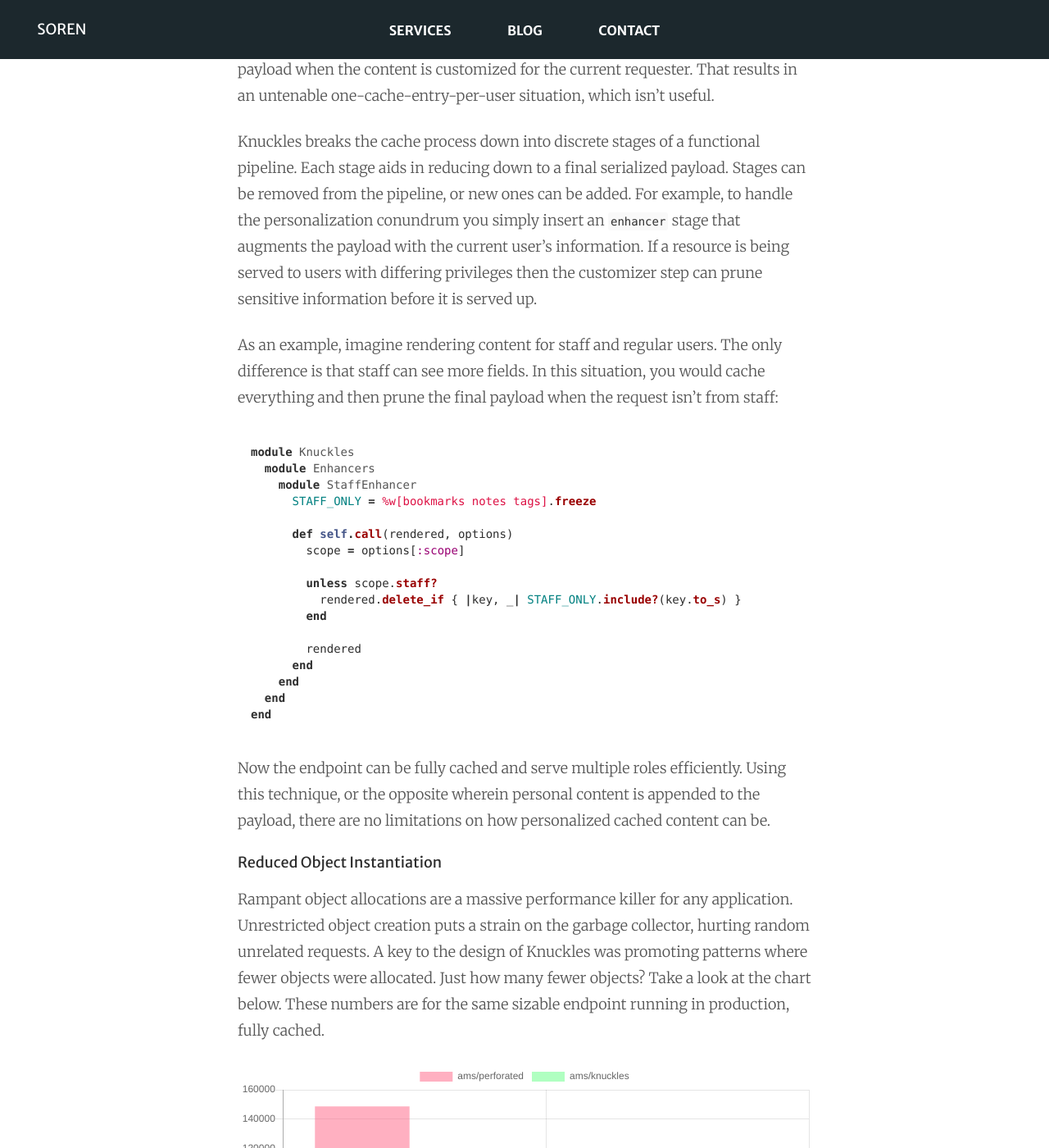
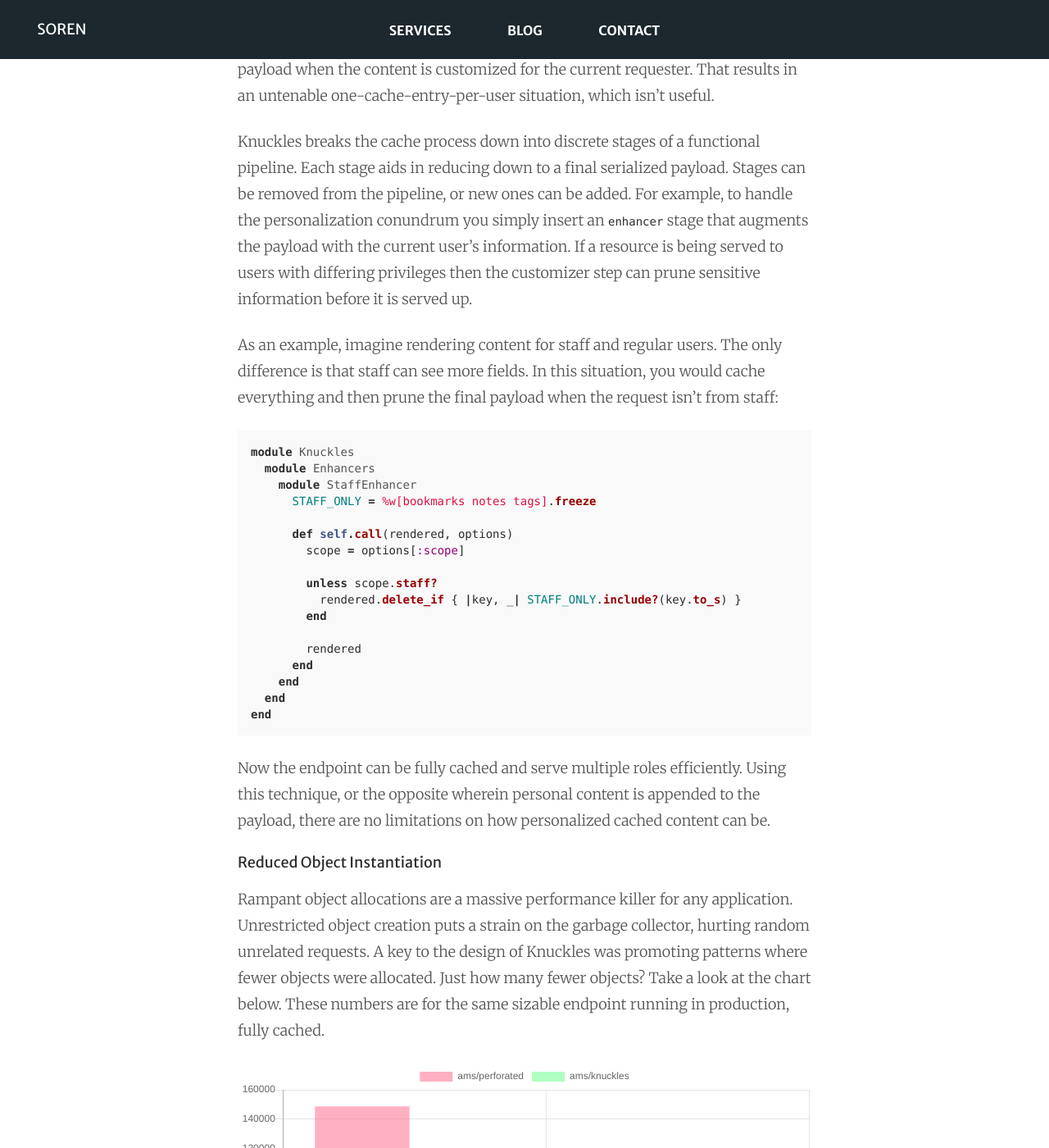
Before and after one commit to sorentwo/soren-website, a Jekyll site: the page built from _posts/2016-05-10-knuckles-the-next-level-of-api-caching.md, in a window 1280 px wide and 1400 px high, scrolled down 1310 px. Shown: the whole window at 82% size. Built offline with Jekyll 4.4.1, drawn with Linux system fonts in a browser that asks for light colours; nearby versions of some CDN libraries.

Commit message:
Restore code block background color

```diff
--- a/_sass/_code.scss
+++ b/_sass/_code.scss
@@ -12,7 +12,7 @@ pre {
   padding: 16px;
 }
 
-p code, li code {
+p pre, li pre {
   background: $color-slight;
   border-radius: 3px;
   padding: 3px;
--- a/_sass/_pygments.scss
+++ b/_sass/_pygments.scss
@@ -1,4 +1,4 @@
-.highlight  { background: #ffffff; }
+.highlight  { background: $color-slight; }
 .highlight .c { color: #999988; font-style: italic } // Comment
 .highlight .err { color: #a61717; background-color: #e3d2d2 } // Error
 .highlight .k { font-weight: bold } // Keyword
```
